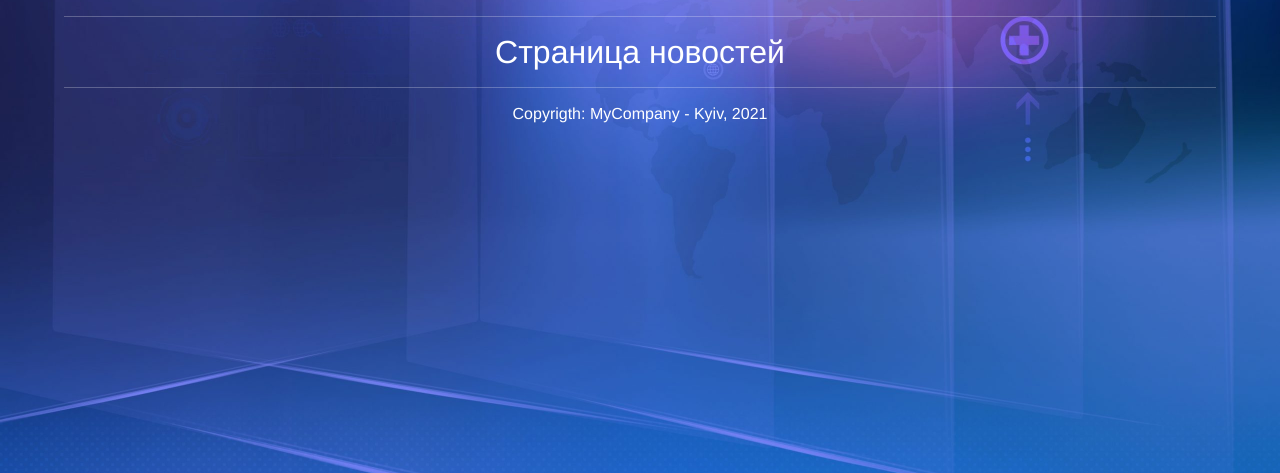
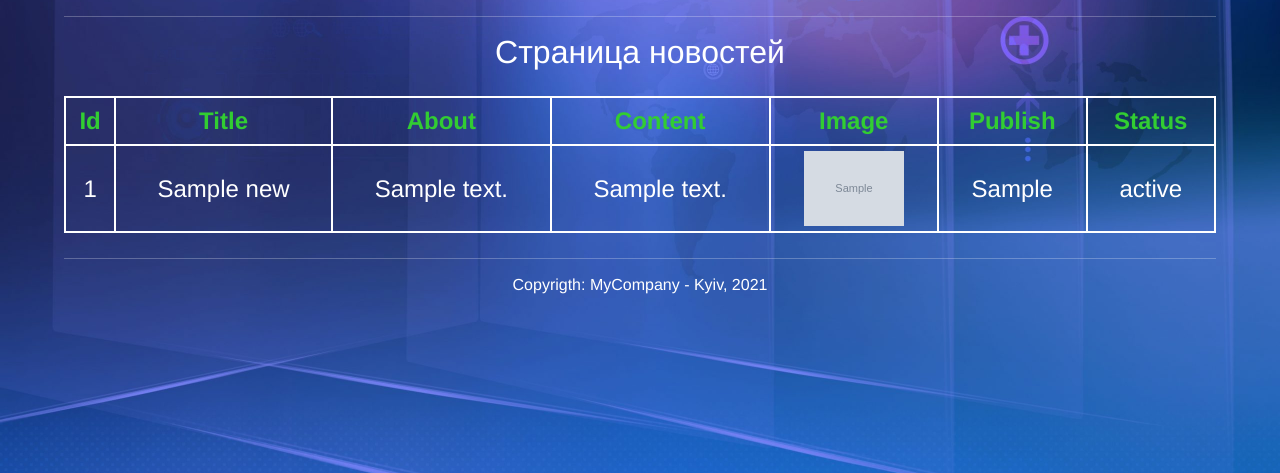
Before and after one commit to itstep-flask-trainings-2021/news-portal, a Flask app: page /news/list in a window 1280 px wide. Shown: the part 302-775 px from the top of the page. Run offline with Flask 2, Linux system fonts and the light colour scheme; tables that the repository leaves empty or names only in its code hold one stand-in row (values such as "Sample post"); grey boxes marked "Sample" are stand-in pictures.

Commit message:
added news displaying

```diff
--- a/models/article.py
+++ b/models/article.py
@@ -1,7 +1,31 @@
-from config import MySQL
+from config import mysql
+
 
 class Article(object):
 
     @staticmethod
+    def add_article(title, about, content, image, publish, user_id, status):
+        connection = mysql.get_db()
+        cursor = connection.cursor()  # создаем курсор - итератор внутри базы данных
+        sql_query = """
+            insert into news (title, about, content, image, publish, user_id, status)
+            values (%s, %s, %s, %s, %s, %s, %s)
+        """
+        cursor.execute(sql_query, (title, about, content, image, publish, user_id, status))
+        connection.commit()
+        cursor.close()
+        connection.close()
+
+    @staticmethod
     def get_all_articles() -> list:
-        pass
+        connection = mysql.get_db()
+        cursor = connection.cursor()  # создаем курсор - итератор внутри базы данных
+        sql_query = """
+            select * from news
+        """
+        cursor.execute(sql_query)
+        # ничего не коммитим потому что в базе ничего не изменили
+        result = cursor.fetchall()
+        cursor.close()
+        connection.close()
+        return result
--- a/static/css/base.css
+++ b/static/css/base.css
@@ -45,3 +45,22 @@ header {
     background-color: whitesmoke;
     padding: 20px;
 }
+
+#news_table {
+    width: 100%;
+    margin: 25px 0px;
+}
+
+#news_table th,
+#news_table td {
+    border: 2px solid white;
+    padding: 5px;
+}
+
+#news_table th {
+    color: limegreen;
+}
+
+.logo {
+    width: 100px;
+}
--- a/templates/news/list.html
+++ b/templates/news/list.html
@@ -7,8 +7,36 @@
     <h2>Страница новостей</h2>
     {% if 'user' in session and session['user'] == 'petya' %}
     <h4>
-        <a href="/news/create">Добавить новость</a>
+        <a href="/news/create" style="color: white">Добавить новость</a>
     </h4>
     {% endif %}
+    <table id="news_table">
+        <thead>
+            <tr>
+                <th>Id</th>
+                <th>Title</th>
+                <th>About</th>
+                <th>Content</th>
+                <th>Image</th>
+                <th>Publish</th>
+                <th>Status</th>
+            </tr>
+        </thead>
+        <tbody>
+            {% for article in context.all_news %}
+                <tr>
+                    <td>{{ article[0] }}</td>
+                    <td>{{ article[1] }}</td>
+                    <td>{{ article[2] }}</td>
+                    <td>{{ article[3] }}</td>
+                    <td>
+                        <img class="logo" src="{{ url_for('static', filename=article[4]) }}" alt="Failed">
+                    </td>
+                    <td>{{ article[5] }}</td>
+                    <td>{{ article[7] }}</td>
+                </tr>
+            {% endfor %}
+        </tbody>
+    </table>
 </div>
 {% endblock %}
--- a/views/news_controller.py
+++ b/views/news_controller.py
@@ -1,6 +1,12 @@
 # загрузка типовых страниц сайта
-from flask import render_template, session, request
+from os import path
+
 from config import app
+from flask import render_template, request, session
+from models.article import Article
+from werkzeug.utils import secure_filename
+from time import localtime, strftime
+
 # контроллер запускает процесс прорисовки страницы в браузере
 
 
@@ -14,12 +20,46 @@ class NewsController(object):
             if request.method == 'GET':
                 return render_template('news/create.html')
             elif request.method == 'POST':
-                message = 'Добавить новость не удалось'
-                mess_color='red'
+                title = request.form.get('title')
+                about = request.form.get('about')
+                content = request.form.get('content')
+                status = request.form.get('status')
+
+                file = request.files.get('image')
+                filename = secure_filename(file.filename)
+                extentions = ['png', 'jpg', 'jpeg', 'gif', 'bmp']
+                size_limit = 10 * 1024 * 1024  # 10Mb
+
+                if filename.split('.')[-1] not in extentions:
+                    message = 'Файл не графического формата!'
+                    mess_color = 'red'
+                elif len(file.read()) > size_limit:
+                    message = 'Файл больше 10Mb'
+                    mess_color = 'red'
+                else:
+                    local_dir = path.dirname(path.abspath(__file__))
+                    # по какому абсолютному пути мы находимся на сервере- news_controller
+                    root_dir = path.abspath(local_dir + '\\..\\')
+                    save_dir = root_dir + '\\static\\upload'
+                    save_path = path.join(save_dir, filename)
+                    file.stream.seek(0)
+                    # в файловом потоке находим первій байт сохраняемого файла
+                    file.save(save_path)
+
+                    image = f'/upload/{filename}'
+                    user_id = 9
+                    publish = strftime('%Y-%m-%d %H:%M:%S', localtime())
+                    Article.add_article(title, about, content, image, publish, user_id, status)
+
+                    message = 'Новость успешно добавлена'
+                    message == 'Новость успешно добавлена'
+                    mess_color = 'green'
+
                 return render_template('news/create_info.html', context={
                     'message': message,
                     'mess_color': mess_color
                 })
+                # поле name в форме прикрепляет к введенным данным ключ и отправляет в виде словаря на сервер
         else:
             return render_template('access/page403.html')
 
@@ -36,7 +76,10 @@ class NewsController(object):
     @staticmethod
     @app.route('/news/list')
     def list():
-        return render_template('news/list.html')
+        all_news = Article.get_all_articles()
+        return render_template('news/list.html', context={
+            'all_news': all_news
+        })
 
     @staticmethod
     @app.route('/news/update')
```
